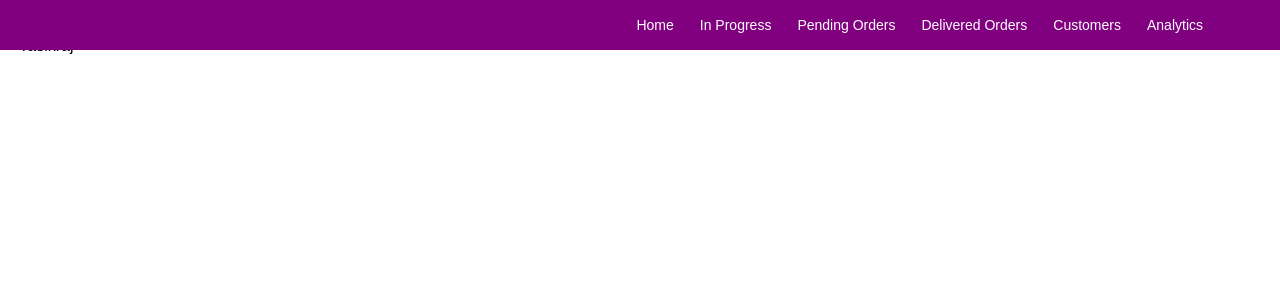
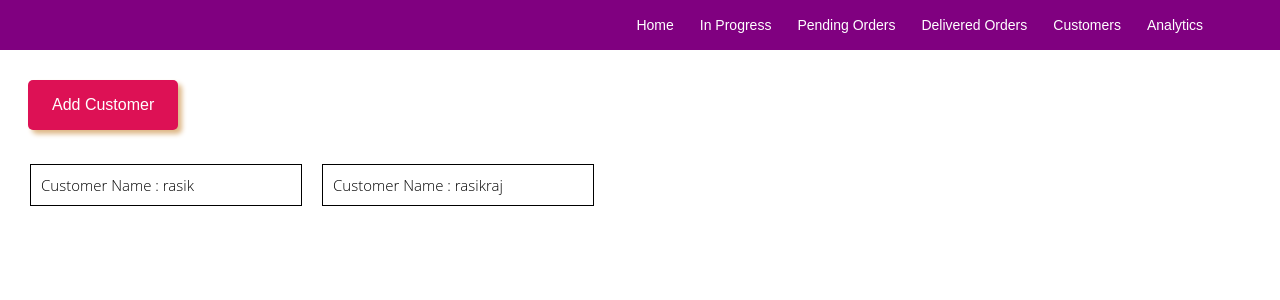
Before and after one commit to TopDEV-fs/Business_WEBAPP_Template, a React (Create React App) app: page /customers in a window 1280 px wide. Shown: the top 300 px of the page. Built offline with nearby package versions, Linux system fonts and the light colour scheme.

Commit message:
Updated UI of Customers Page

```diff
--- a/src/components/addCustomer.js
+++ b/src/components/addCustomer.js
@@ -1,4 +1,5 @@
 import React, { Component } from 'react';
+import '../css/customer.css';
 
 class AddCustomer extends Component {
    constructor(){
@@ -19,7 +20,7 @@ class AddCustomer extends Component {
    }
    render() {
     return (
-      <div>
+      <div className="addCustomer">
          <form onSubmit={this.handleCustomerFormSubmit}>
             <label>Customer Name :</label>
             <input type="text" name="customerName" onChange={this.handleInputChange}/>
@@ -27,7 +28,7 @@ class AddCustomer extends Component {
             <input type="text" name="phoneNumber" onChange={this.handleInputChange}/>
             <label>Adderss :</label>
             <input type="text" name="adderss" onChange={this.handleInputChange}/>
-            <input type="submit" name="submit_customer_Data"/>
+            <input className="addCustomerBtn" type="submit" name="submit_customer_Data"/>
          </form>
       </div>
     );
--- a/src/components/customers.js
+++ b/src/components/customers.js
@@ -1,6 +1,7 @@
 import React, { Component } from 'react';
 import AddCustomer from './addCustomer';
 import IndividualCustomer from './individualCustomer';
+import '../css/customer.css';
 
 class Customers extends Component {
    constructor(){
@@ -28,9 +29,9 @@ class Customers extends Component {
   render() {
      let customerArrayBool = (this.state.customers === []) ? false : true;
     return (
-      <div>
+      <div className="customer">
          {(this.state.addCustomer && <AddCustomer updateCustomerList={this.props.handleCustomerUpdate}/>) ||
-            <button onClick={this.handleAddCustomerForm}>Add Customer</button>}
+            <button className="addCustomerBtn" onClick={this.handleAddCustomerForm}>Add Customer</button>}
 
          {customerArrayBool && this.props.customers.map((customerData, key) =>
           (<IndividualCustomer name={customerData.customerName} phone={customerData.phone_number} adderss={customerData.aderss} key={key}/>))}
--- a/src/components/individualCustomer.js
+++ b/src/components/individualCustomer.js
@@ -1,11 +1,14 @@
 import React, { Component } from 'react';
+import '../css/customer.css';
 
 class IndividualCustomer extends Component {
   render() {
     return (
+      <div className="individualCustomer">
       <li key={this.props.index}>
-         {this.props.name}
+         <h4><span>Customer Name : </span>{this.props.name}</h4>
       </li>
+      </div>
     );
   }
 }
--- /dev/null
+++ b/src/css/customer.css
@@ -0,0 +1,51 @@
+.customer{
+    margin: 80px 20px;;
+}
+
+.customer .addCustomerBtn {
+    display: block;
+    margin: 0.5rem 0.5rem 1.5rem;
+    padding: 1em 1.5em;
+    font-family: 'Montserrat',
+    sans-serif;
+    border: none;
+    background-color: #dd1155;
+    border-radius: 5px;
+    color: #fff;
+    font-size: 1rem;
+    cursor: pointer;
+    -webkit-box-shadow: 4px 4px 5px 0px burlywood;
+    box-shadow: 4px 4px 5px 0px burlywood;
+}
+
+.addCustomer .addCustomerBtn {
+    margin: 0.5rem 0;
+    padding: 0.5em 1em;
+    font-family: 'Montserrat',
+    sans-serif;
+    border: none;
+    background-color: #dd1155;
+    border-radius: 5px;
+    color: #fff;
+    font-size: 1rem;
+    cursor: pointer;
+}
+
+.individualCustomer {
+    font-family: 'open sans';
+    border: solid 1px;
+    margin: 10px;
+    padding: 10px;
+    display: inline-block;
+    min-width: 250px;
+}
+
+
+.individualCustomer li {
+    list-style: none;
+}
+
+.individualCustomer h4 {
+     font-size: 15px;
+     font-weight: 300;
+}
```
